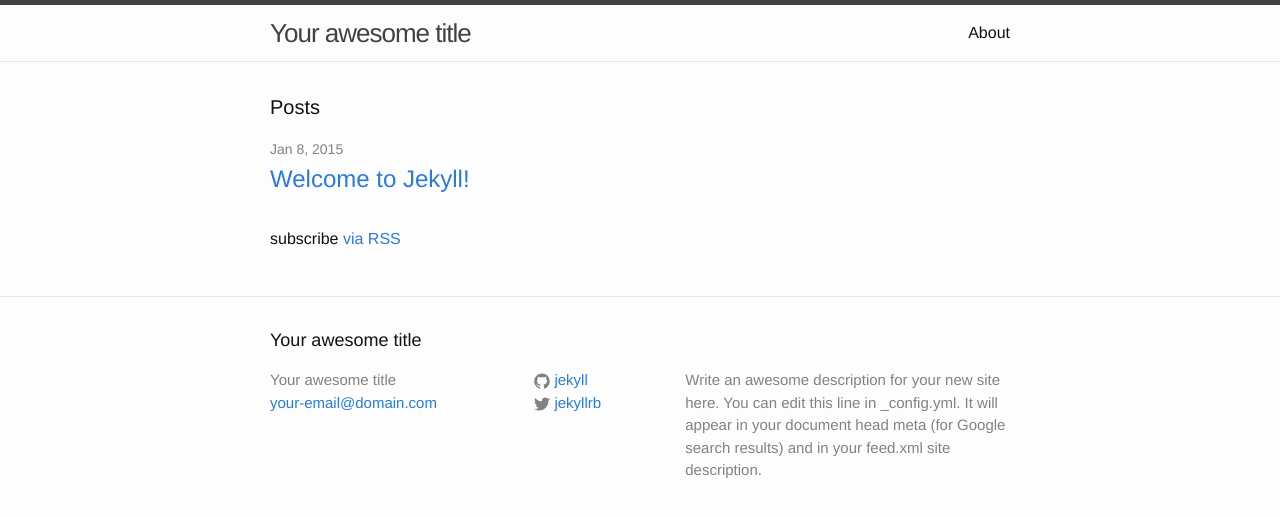
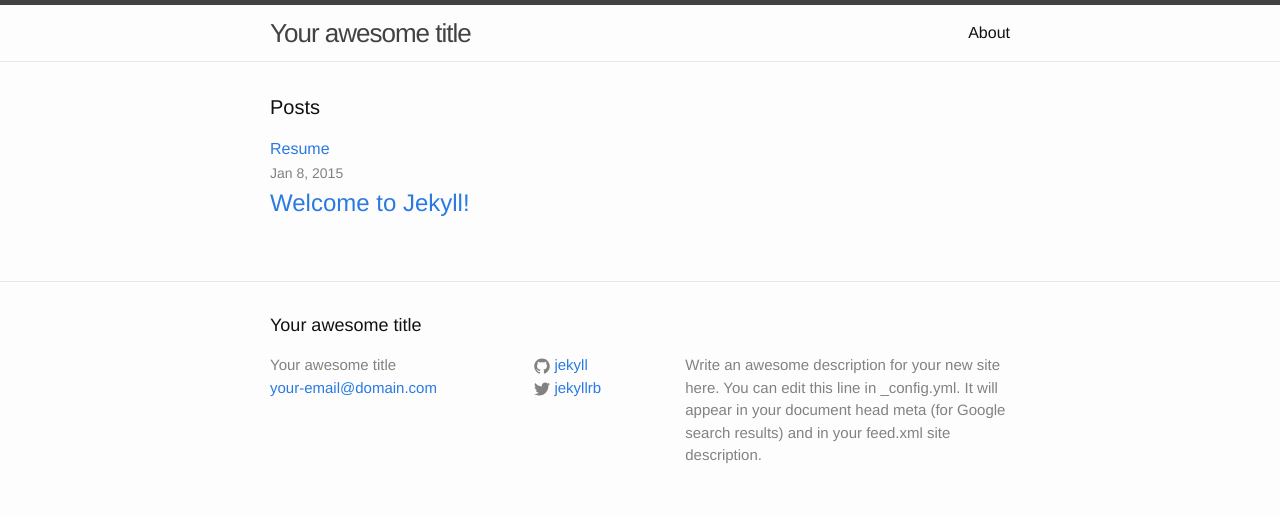
Before and after one commit to DerekSeverson/DerekSeverson.github.io, a Jekyll site: the page built from index.html, in a window 1280 px wide. Shown: the top 517 px of the page. Built offline with Jekyll 4.4.1, drawn with Linux system fonts in a browser that asks for light colours.

Commit message:
Add Resume PDF Link

```diff
--- a/index.html
+++ b/index.html
@@ -5,6 +5,7 @@ layout: default
 <div class="home">
 
   <h1 class="page-heading">Posts</h1>
+  <a href="./resume/Derek_Severson_Resume_2014.pdf" target="_blank">Resume</a>
 
   <ul class="post-list">
     {% for post in site.posts %}
@@ -18,6 +19,4 @@ layout: default
     {% endfor %}
   </ul>
 
-  <p class="rss-subscribe">subscribe <a href="{{ "/feed.xml" | prepend: site.baseurl }}">via RSS</a></p>
-
 </div>
```
Also changed, not shown: 1 other file.
